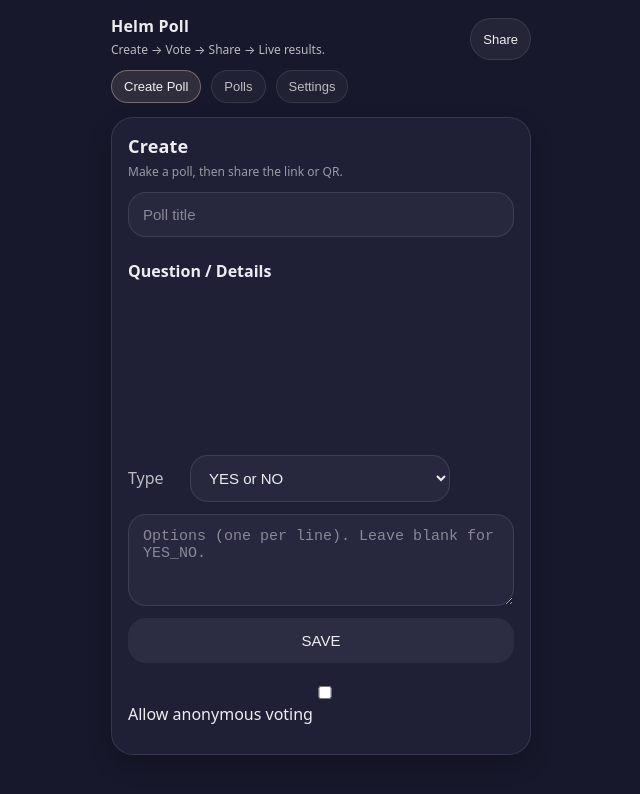
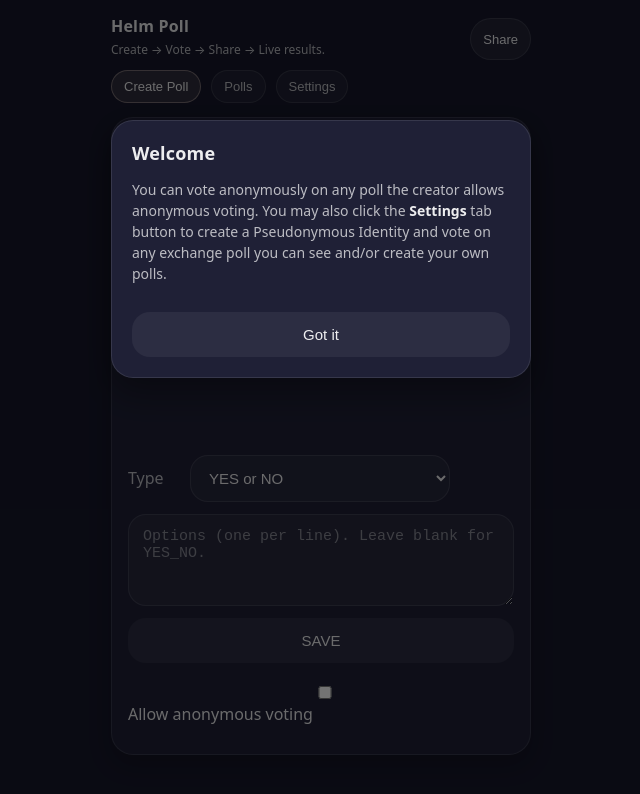
Before and after one commit to GM-Discovery/bread-exchange-mvp, a website: page ui/index.html in a window 1280 px wide. Shown: the whole page, without its empty margins (319-959 px from the left). Drawn offline with Linux system fonts and the light colour scheme; no server answers.

Commit message:
Add welcome modal and fix copy typos
Add a first-visit welcome modal to ui/index.html and wiring in ui/ui.js that shows guidance about anonymous vs pseudonymous voting. The modal can be dismissed and its state is stored in localStorage under key "helm_welcome_seen" so it only appears once. Also correct minor copy: "Psuedonymous" -> "Pseudonymous" and change "For your protection" to "For your privacy." These changes improve first-time user guidance and clarify wording.

```diff
--- a/ui/index.html
+++ b/ui/index.html
@@ -204,7 +204,7 @@
         <div class="card" id="settingsCard">
           <h2 style="margin-bottom:6px;">Settings / Identity / Delegation</h2>
           <div class="muted2" style="font-size:12px; margin-bottom:12px;">
-            Psuedonymous voting.
+            Pseudonymous voting.
           </div>
 
           <h3 style="margin-top:6px;">Identity</h3>
@@ -214,7 +214,7 @@
             COPY/PASTE your public alias (how you're known) and Recovery Code somewhere safe.
 
             This is the ONLY WAY to recover your identity.
-            For your protection, Helm Poll doesn't store keys so admin cannot help you recover lost accounts.
+            For your privacy, Helm Poll doesn't store keys so admin cannot help you recover lost accounts.
           </div>
 
           <div class="grid">
@@ -479,6 +479,19 @@
           </div>
         </div>
       </div>
+      <!-- First-visit welcome modal -->
+      <div id="welcomeModal" style="display:none; position:fixed; inset:0; background:rgba(0,0,0,0.55); padding:24px; z-index:9999;">
+        <div style="max-width:420px; margin:12vh auto; background:var(--panel); border:1px solid var(--stroke); border-radius:var(--r-xl); padding:20px; box-shadow:var(--shadow);">
+          <h2 style="margin:0 0 12px 0;">Welcome</h2>
+          <p style="font-size:14px; line-height:1.5; color:var(--muted);">
+            You can vote anonymously on any poll the creator allows anonymous voting.
+            You may also click the <strong style="color:var(--text);">Settings</strong> tab button
+            to create a Pseudonymous Identity and vote on any exchange poll you can see
+            and/or create your own polls.
+          </p>
+          <button id="welcomeDismiss" type="button" style="margin-top:14px;">Got it</button>
+        </div>
+      </div>
 
     </div>
   </div>
--- a/ui/ui.js
+++ b/ui/ui.js
@@ -2080,6 +2080,24 @@ function setAliasLabel(public_alias, labelOrNull) {
 
         if (publishEl) publishEl.onchange = syncPublishUi;
         syncPublishUi();
+    }
+
+    // =========================
+    // First-visit welcome popup
+    // =========================
+    const LS_WELCOME_SEEN = "helm_welcome_seen";
+    const welcomeModal = document.getElementById("welcomeModal");
+    const welcomeDismiss = document.getElementById("welcomeDismiss");
+
+    if (welcomeModal && !localStorage.getItem(LS_WELCOME_SEEN)) {
+      welcomeModal.style.display = "block";
+    }
+
+    if (welcomeDismiss) {
+      welcomeDismiss.onclick = () => {
+        localStorage.setItem(LS_WELCOME_SEEN, "1");
+        if (welcomeModal) welcomeModal.style.display = "none";
+      };
     }
 
     // =========================
```
